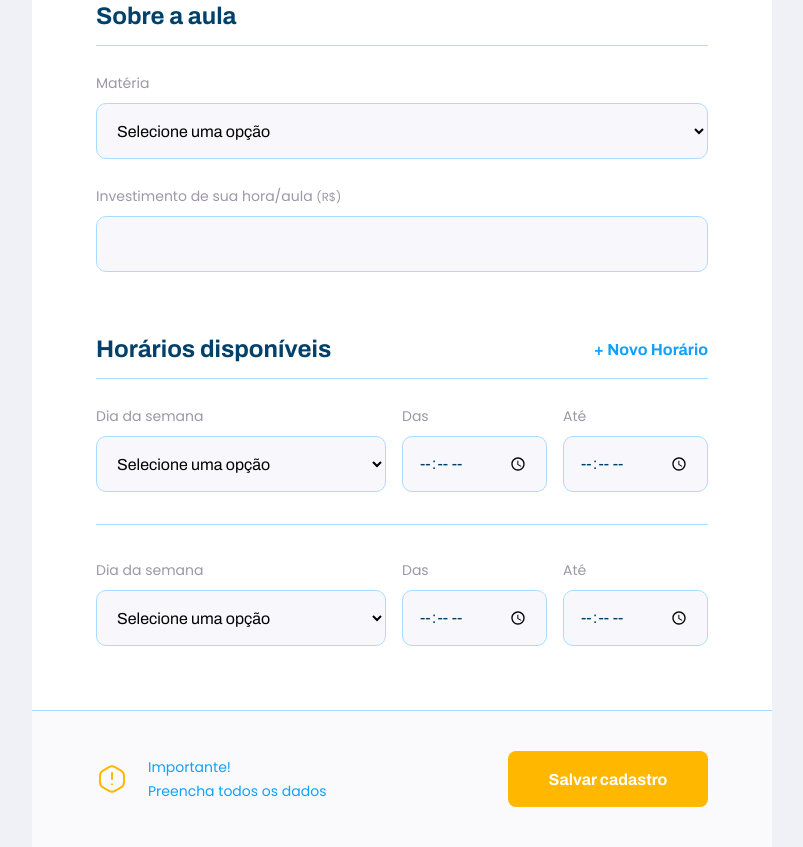
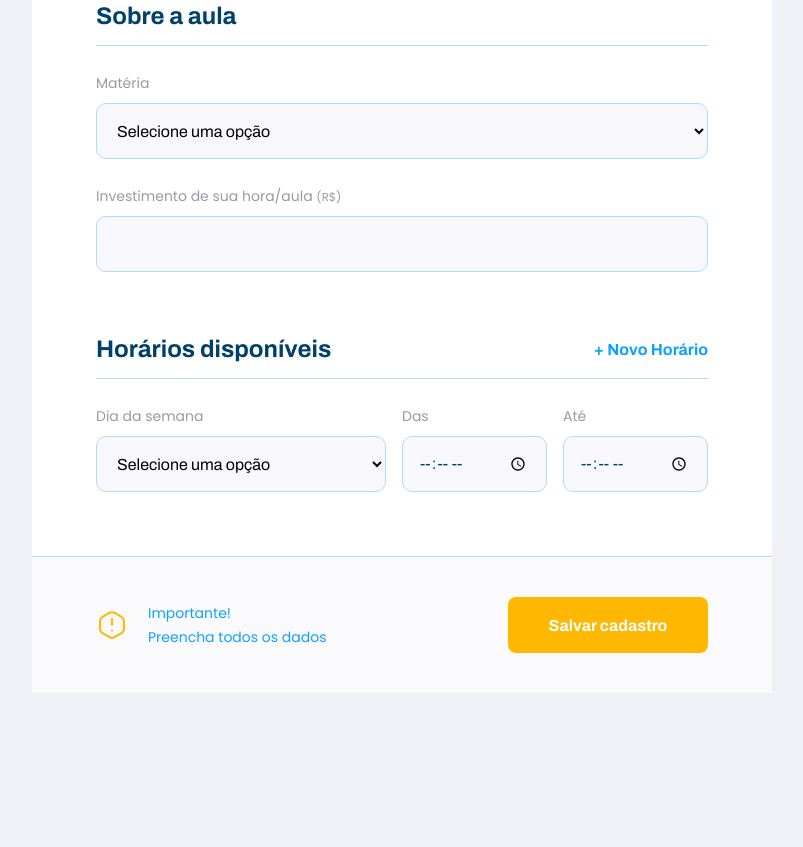
Before and after one commit to vivianequeiroz/proffy, a plain HTML site: page give-classes.html in a window 1280 px wide. Shown: the part 1039-1886 px from the top of the page, without its empty margins (238-1041 px from the left). After the commit the page ends 1732 px from the top, so only its background shows below. Drawn offline with Linux system fonts and the light colour scheme.

Commit message:
Feat: add function to add new fields at give classes page with js

```diff
--- a/give-classes.html
+++ b/give-classes.html
@@ -13,6 +13,7 @@
     <link href="https://fonts.googleapis.com/css2?family=Archivo:wght@400;700&amp;family=Poppins:wght@400;600&amp;display=swap" rel="stylesheet">
 
     <!-- </style></style>  -->
+    <script src="/scripts/addField.js"defer></script>
 </head>
 <body id="page-give-classes">
 
@@ -92,7 +93,7 @@
 
                 <fieldset id="schedule-items">
                     <legend>Horários disponíveis
-                        <button id="add-time">+ Novo Horário</button>
+                        <button  type="button" id="add-time">+ Novo Horário</button>
                     </legend>
 
                     <div class="schedule-item">
@@ -121,32 +122,7 @@
                             <input type="time" style="color:#00416B" name="time_to[]" required>
                         </div>
                     </div>
-                    <div class="schedule-item">
 
-                        <div class="select-block">
-                            <label for="weekday">Dia da semana</label>
-                            <select name="weekday[]" required>
-                                <option value="">Selecione uma opção</option>
-                                <option value="0">Domingo</option>
-                                <option value="1">Segunda-feira</option>
-                                <option value="2">Terça-feira</option>
-                                <option value="3">Quarta-feira</option>
-                                <option value="4">Quinta-feira</option>
-                                <option value="5">Sexta-feira</option>
-                                <option value="6">Sábado</option>
-                            </select>
-                        </div>
-
-                        <div class="input-block">
-                            <label for="time_from">Das</label>
-                            <input type="time" style="color:#00416B" name="time_from[]" required>
-                        </div>
-
-                        <div class="input-block">
-                            <label for="time_to">Até</label>
-                            <input type="time" style="color:#00416B" name="time_to[]" required>
-                        </div>
-                    </div>
                 </fieldset>
             </form>
 
--- /dev/null
+++ b/scripts/addField.js
@@ -0,0 +1,16 @@
+document.querySelector("#add-time")
+.addEventListener('click', cloneField)
+
+function cloneField() {
+
+    const newFieldContainer = document.querySelector('.schedule-item').cloneNode(true)
+
+    const fields = newFieldContainer.querySelectorAll('input')
+
+    fields.forEach(function(field) {
+        field.value = ""
+    })
+
+
+    document.querySelector('#schedule-items'). appendChild(newFieldContainer)
+}
```
